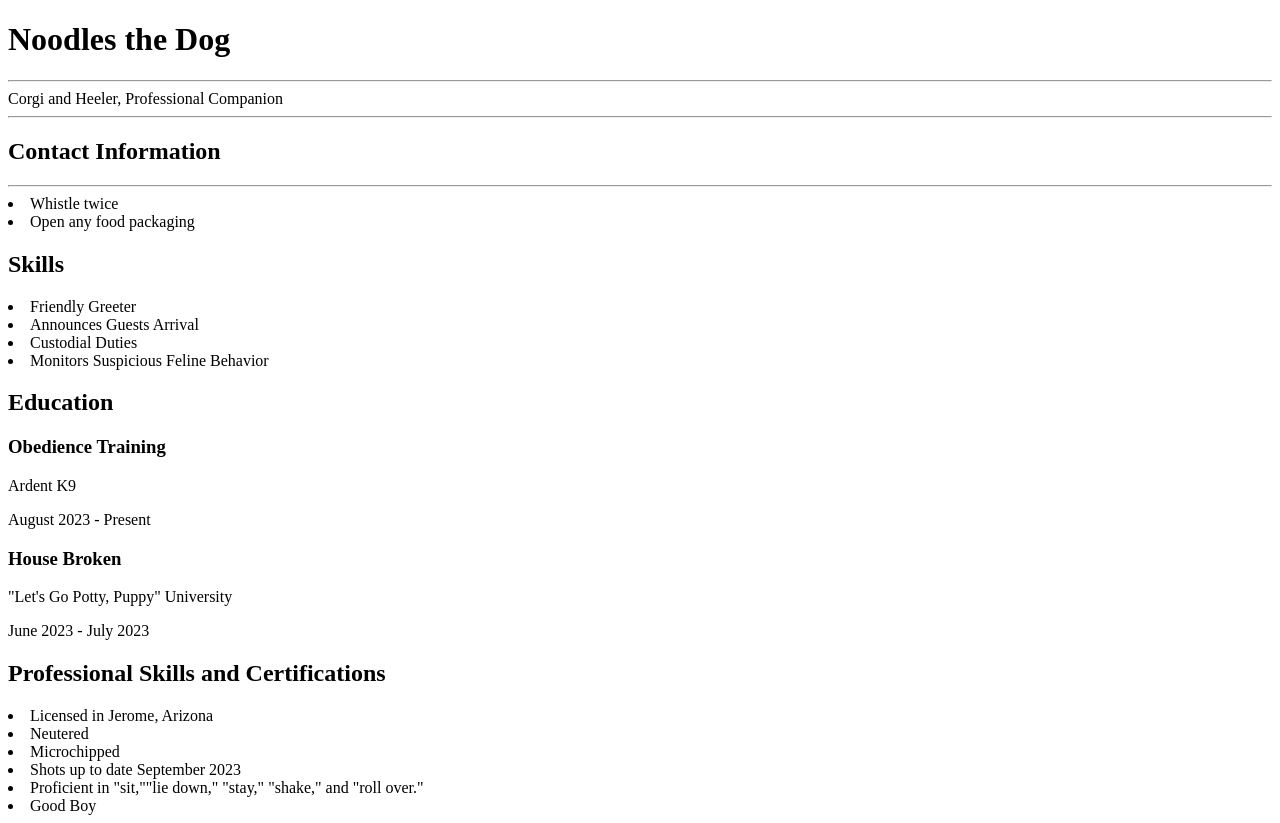
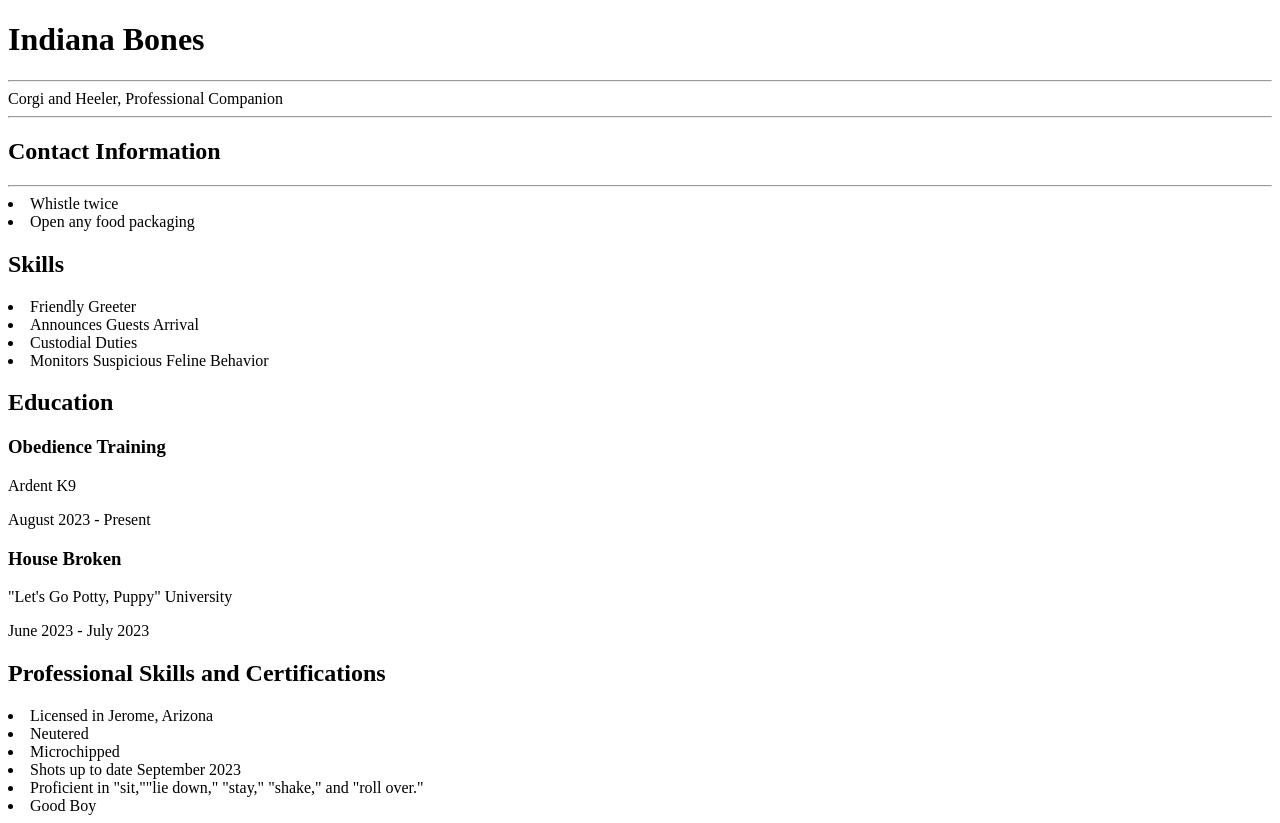
Before and after one commit to Kacey-Larson/art130_project02, a plain HTML site: page index.html in a window 1280 px wide. Drawn offline with Linux system fonts and the light colour scheme.

Commit message:
commit and push

```diff
--- a/index.html
+++ b/index.html
@@ -2,14 +2,14 @@
 <html lang="en">
 <head>
     <meta charset="UTF-8"/>
-    <title>Noodles the Dog Resume</title>
+    <title>Indiana Bones Resume</title>
     <link rel="stylesheet">
 </head>
 
 <body>
     <header id="header">
         <!-- Queso Misterioso, Alchemist -->
-        <h1><b> Noodles </b> the </b> Dog </h1>
+        <h1><b> Indiana </b> Bones </h1>
         <hr>
         Corgi and Heeler, Professional Companion
         <hr>
@@ -60,6 +60,8 @@
                 <li>Good Boy</li>
 
 
+
+
             </section>
         </article>
     </main>
```
